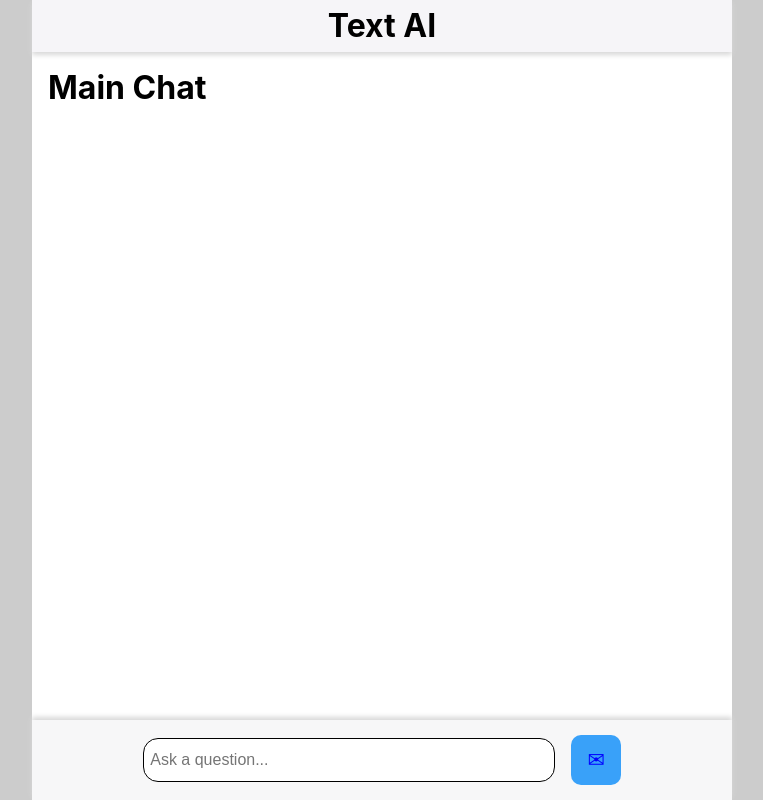
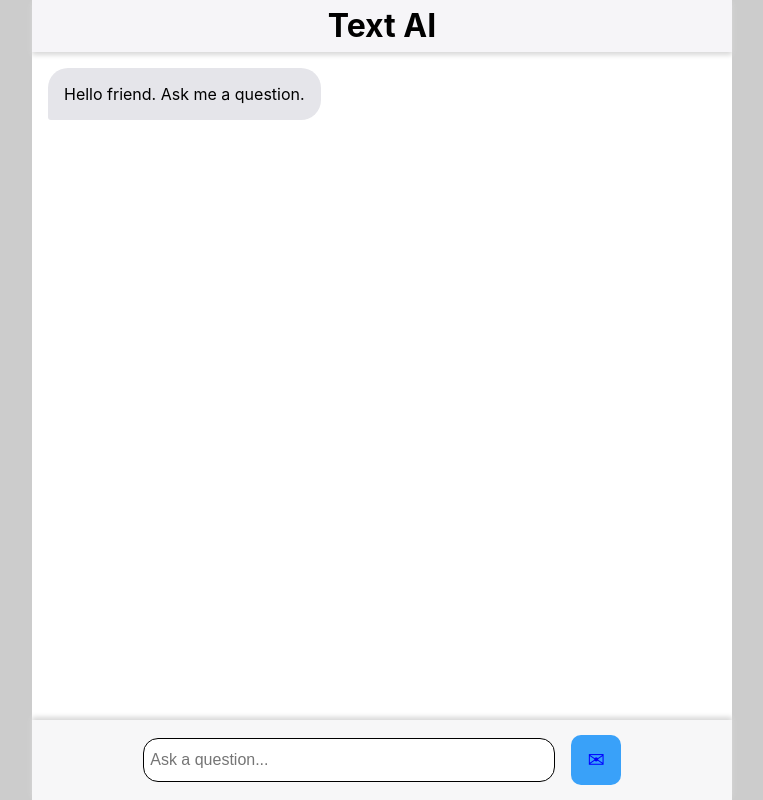
Before and after one commit to HamadNabizada/fun-with-ai, a Next.js app: page / in a window 1280 px wide. Shown: the whole page, without its empty margins (258-1021 px from the left). Built offline with nearby package versions, Linux system fonts and the light colour scheme; no server answers.

Commit message:
added messages component and styling.

```diff
--- a/pages/components/Footer.js
+++ b/pages/components/Footer.js
@@ -1,9 +1,16 @@
 import styles from '../../styles/Footer.module.css'
 
 export default function Footer(props){
+    function submitPrompt(e){
+        if(e.key === 'Enter'){
+            props.handleClick()
+        }
+    }
     return(
         <div className={styles.wrapper}>
             <input
+                onKeyDown={submitPrompt}
+                onChange={props.handleChange}
                 maxLength="150"
                 className={styles.input}
                 type="text"
--- a/pages/components/MainChat.js
+++ b/pages/components/MainChat.js
@@ -1,9 +1,11 @@
 import styles from '../../styles/MainChat.module.css'
+import Message from './Message'
 
-export default function MainChat(){
+export default function MainChat(props){
+  console.log(props);
     return(
         <div className={styles.wrapper}>
-          <h1>Main Chat</h1>
+          <Message {...props}/>
         </div>
     )
 }
--- /dev/null
+++ b/pages/components/Message.js
@@ -0,0 +1,10 @@
+import styles from '../../styles/Message.module.css'
+
+export default function Message(props){
+    console.log(props);
+    return(
+        <div className={styles.wrapperAI}>
+            <p>{props[0].message}</p>
+        </div>
+    )
+}
--- a/pages/index.js
+++ b/pages/index.js
@@ -3,6 +3,7 @@ import Header from './components/Header'
 import Footer from './components/Footer'
 import MainChat from './components/MainChat'
 import {useState} from 'react'
+import {nanoid} from 'nanoid'
 
 export async function getServerSideProps(){
  const pass = process.env.OPENAI_SECRET
@@ -15,12 +16,17 @@ export async function getServerSideProps(){
 
 
 export default function Home(props) {
-  let [myPrompt, setMyPrompt] = useState("Write a poem about a dog wearing skis")
-  let [messages, setMessages] = useState({
-    sender:'',
-    message:''
-  })
-
+  let [myPrompt, setMyPrompt] = useState("")
+  let [messages, setMessages] = useState([
+    {
+      sender:'text-curie:001',
+      message:'Hello friend. Ask me a question.',
+      id:nanoid()
+    }
+  ])
+    // sender:'',
+    // message:'',
+    // id:''
   async function getAnswerFromAI(){
     const data = {
       prompt: myPrompt,
@@ -42,11 +48,17 @@ export default function Home(props) {
      let apiData = await apiResponse.json()
      console.log(apiData);
   }
+
+  function handleChange(e){
+    setMyPrompt(e.target.value)
+  }
+  console.log(`my prompt is: ${myPrompt}`);
+  console.log(messages);
   return (
     <main className={styles.wrapper}>
       <Header />
-      <MainChat />
-      <Footer handleClick={getAnswerFromAI}/>
+      <MainChat {...messages} />
+      <Footer handleChange={handleChange} handleClick={getAnswerFromAI}/>
     </main>
   )
 }
--- /dev/null
+++ b/styles/Message.module.css
@@ -0,0 +1,16 @@
+.wrapperMe{
+    padding: 1rem;
+    width:fit-content;
+    border-radius: 20px;
+    background-color: #39a1f9;
+    color:white;
+    border-bottom-right-radius: 3px;
+    align-self: flex-end;
+}
+.wrapperAI{
+    background-color: #e5e5ea;
+    padding: 1rem;
+    width:fit-content;
+    border-radius: 20px;
+    border-bottom-left-radius: 3px;
+}
```
